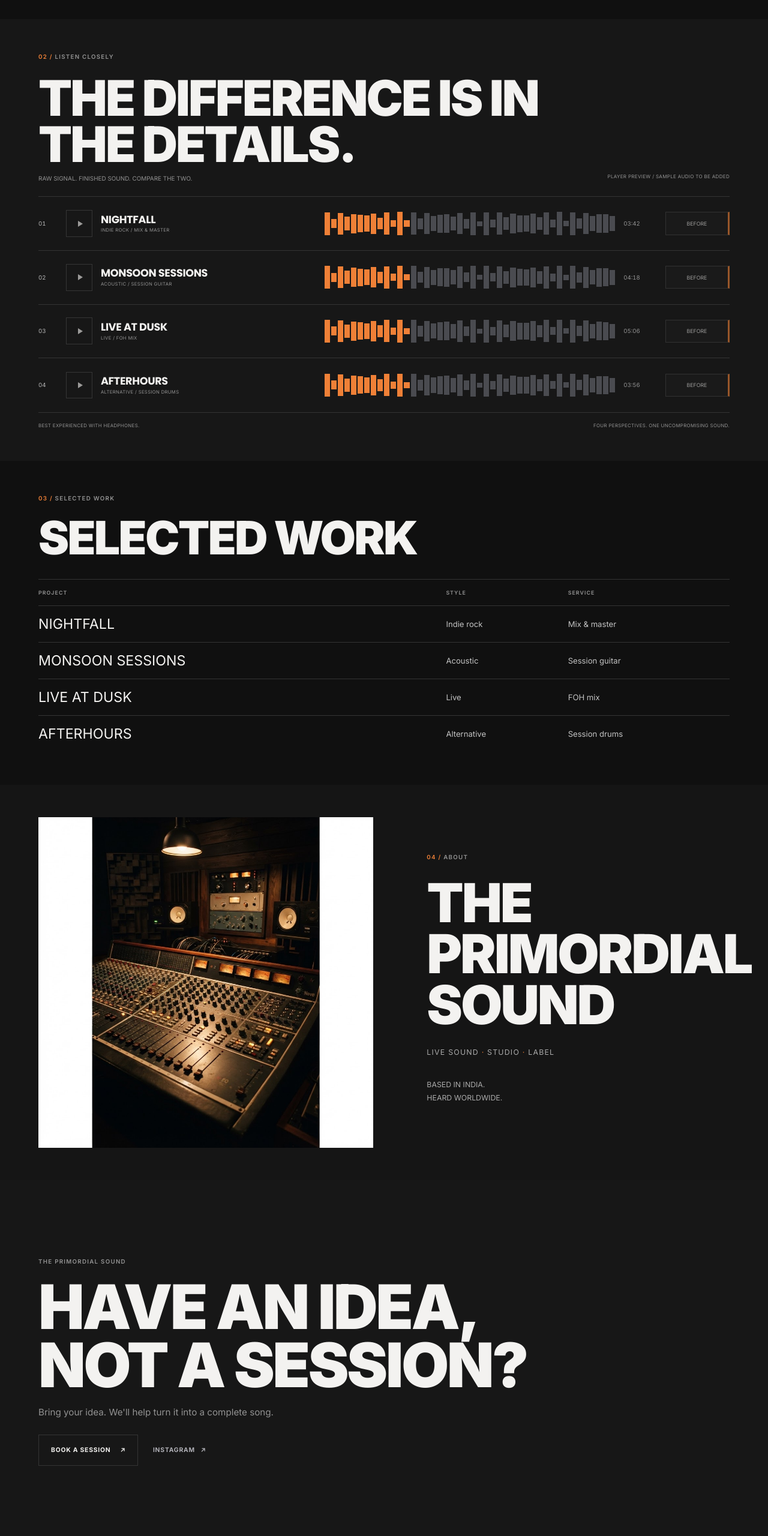
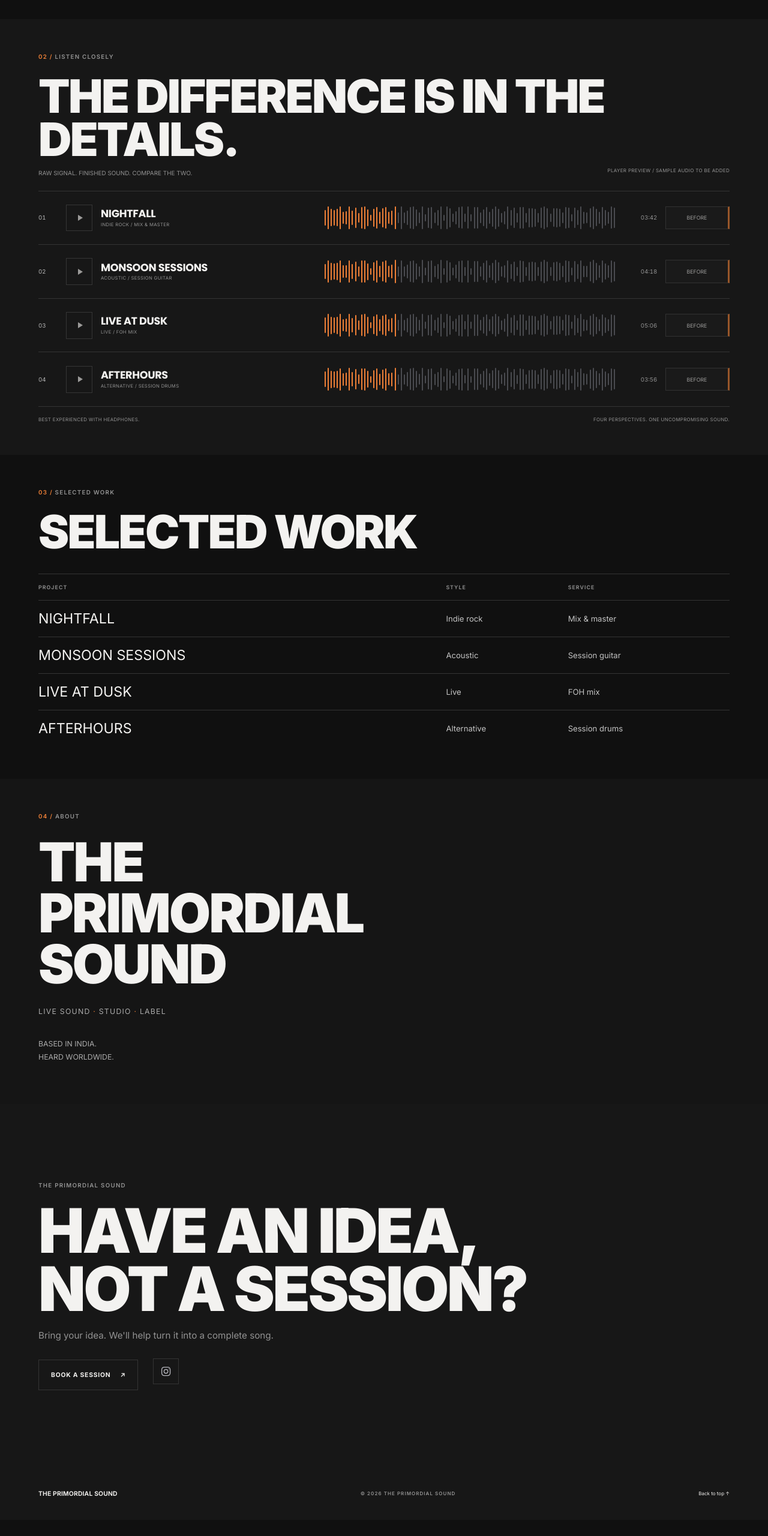
Before and after one commit to theprimordialsound/website, a plain HTML site: page index.html in a window 1280 px wide. Shown: the part 2080-4640 px from the top of the page at 60% size. After the commit the page ends 4613 px from the top, so only its background shows below. Drawn offline with Linux system fonts and the light colour scheme.

Commit message:
fix: refine Figma visual details
Co-authored-by: Copilot App <223556219+Copilot@users.noreply.github.com>

```diff
--- a/index.html
+++ b/index.html
@@ -156,9 +156,6 @@
       </section>
 
       <section class="about section" id="about">
-        <div class="about__image">
-          <img src="assets/images/about-studio.jpg" alt="A warmly lit recording studio">
-        </div>
         <div class="about__content">
           <p class="eyebrow"><span class="accent">04 /</span> About</p>
           <h2>The Primordial Sound</h2>
@@ -172,7 +169,13 @@
         <h2>Have an idea,<br>not a session?</h2>
         <p>Bring your idea. We'll help turn it into a complete song.</p>
         <a class="button button--outline" href="#booking-dialog" data-booking-open aria-haspopup="dialog">Book a session <span aria-hidden="true">↗</span></a>
-        <a class="contact__social" href="https://www.instagram.com/theprimordialsound/" target="_blank" rel="noopener noreferrer">Instagram <span aria-hidden="true">↗</span></a>
+        <a class="contact__social" href="https://www.instagram.com/theprimordialsound/" target="_blank" rel="noopener noreferrer" aria-label="The Primordial Sound on Instagram">
+          <svg viewBox="0 0 24 24" fill="none" stroke="currentColor" stroke-width="1.7" stroke-linecap="round" stroke-linejoin="round" aria-hidden="true" focusable="false">
+            <rect x="3.25" y="3.25" width="17.5" height="17.5" rx="5"></rect>
+            <circle cx="12" cy="12" r="4"></circle>
+            <circle cx="17.7" cy="6.6" r="0.8" fill="currentColor" stroke="none"></circle>
+          </svg>
+        </a>
       </section>
     </main>
 
--- a/scripts/site.js
+++ b/scripts/site.js
@@ -120,11 +120,23 @@ function createTrackElement(track, index) {
   const waveform = document.createElement("div");
   waveform.className = "demo-wave demo-row__wave";
   waveform.setAttribute("aria-hidden", "true");
-  for (let barIndex = 0; barIndex < 44; barIndex += 1) {
+  const waveformBars = [];
+  const barCount = 96;
+  for (let barIndex = 0; barIndex < barCount; barIndex += 1) {
     const bar = document.createElement("span");
-    const height = 18 + Math.abs(Math.sin((barIndex + 1) * 1.7)) * 82;
+    const position = barIndex + 1;
+    const height = 24 + Math.abs(Math.sin(position * 1.7 + Math.sin(position * 0.43) * 2)) * 76;
     bar.style.setProperty("--bar-height", `${height.toFixed(1)}%`);
+    bar.classList.toggle("is-played", barIndex < Math.ceil(barCount * 0.24));
     waveform.append(bar);
+    waveformBars.push(bar);
+  }
+
+  function updateWaveformProgress(progress) {
+    const playedCount = Math.ceil(Math.max(0, Math.min(1, progress)) * waveformBars.length);
+    waveformBars.forEach((bar, barIndex) => {
+      bar.classList.toggle("is-played", barIndex < playedCount);
+    });
   }
 
   const duration = document.createElement("span");
@@ -188,6 +200,11 @@ function createTrackElement(track, index) {
   });
 
   audio.addEventListener("ended", stopPlayback);
+  audio.addEventListener("timeupdate", () => {
+    if (Number.isFinite(audio.duration) && audio.duration > 0) {
+      updateWaveformProgress(audio.currentTime / audio.duration);
+    }
+  });
   audio.addEventListener("pause", () => {
     if (isPlaying) {
       stopPlayback();
--- a/styles.css
+++ b/styles.css
@@ -63,8 +63,8 @@ img {
 }
 
 .brand img {
-  width: 1.8rem;
-  height: 1.8rem;
+  width: 2.6rem;
+  height: 2.6rem;
   object-fit: cover;
   border-radius: 50%;
 }
@@ -395,7 +395,6 @@ img {
 
 .listen__heading h2 {
   max-width: 60rem;
-  font-size: clamp(2.9rem, 6.4vw, 5.5rem);
 }
 
 .listen__subhead {
@@ -501,18 +500,25 @@ img {
   display: flex;
   height: 2.4rem;
   align-items: center;
-  gap: 2px;
+  justify-content: space-between;
   overflow: hidden;
 }
 
 .demo-wave span {
-  flex: 1 0 2px;
+  flex: 0 0 2px;
+  width: 2px;
   height: var(--bar-height);
+  border-radius: 1px;
   background: #4a4b50;
 }
 
-.demo-wave span:nth-child(-n + 13) {
+.demo-wave span.is-played {
   background: var(--accent);
+}
+
+.demo-row__duration {
+  justify-self: end;
+  text-align: right;
 }
 
 .demo-mode {
@@ -601,22 +607,12 @@ img {
 }
 
 .about {
-  display: grid;
-  grid-template-columns: minmax(0, 1.05fr) minmax(17rem, 0.95fr);
-  align-items: center;
-  gap: clamp(2rem, 7vw, 6rem);
+  display: block;
   background: #151515;
 }
 
-.about__image {
-  height: clamp(23rem, 43vw, 38rem);
-  overflow: hidden;
-}
-
-.about__image img {
-  width: 100%;
-  height: 100%;
-  object-fit: cover;
+.about__content {
+  max-width: 62rem;
 }
 
 .about h2 {
@@ -667,19 +663,29 @@ img {
 
 .contact__social {
   display: inline-flex;
+  width: 2.7rem;
+  height: 2.7rem;
   align-items: center;
-  gap: 0.6rem;
+  justify-content: center;
   margin-left: 1.25rem;
+  border: 1px solid var(--line);
   color: #b6b6bd;
-  font-size: 0.65rem;
-  font-weight: 650;
-  letter-spacing: 0.08em;
-  text-transform: uppercase;
   transition: color 160ms ease;
 }
 
 .contact__social:hover {
   color: var(--accent);
+  border-color: var(--accent);
+}
+
+.contact__social:focus-visible {
+  outline: 2px solid var(--accent);
+  outline-offset: 3px;
+}
+
+.contact__social svg {
+  width: 1.2rem;
+  height: 1.2rem;
 }
 
 .booking-dialog {
@@ -1154,8 +1160,8 @@ img {
   }
 
   .brand img {
-    width: 1.65rem;
-    height: 1.65rem;
+    width: 2.1rem;
+    height: 2.1rem;
   }
 
   .hero {
@@ -1289,15 +1295,6 @@ img {
     min-width: 34rem;
   }
 
-  .about {
-    grid-template-columns: 1fr;
-    gap: 1.7rem;
-  }
-
-  .about__image {
-    height: 20rem;
-  }
-
   .about h2 {
     font-size: clamp(3rem, 12vw, 4.5rem);
   }
@@ -1369,7 +1366,7 @@ img {
   }
 
   .contact__social {
-    margin: 1rem 0 0;
+    margin: 1rem 0 0 0.75rem;
   }
 }
 
```
Also changed, not shown: templates.html (+7 -1 lines).
